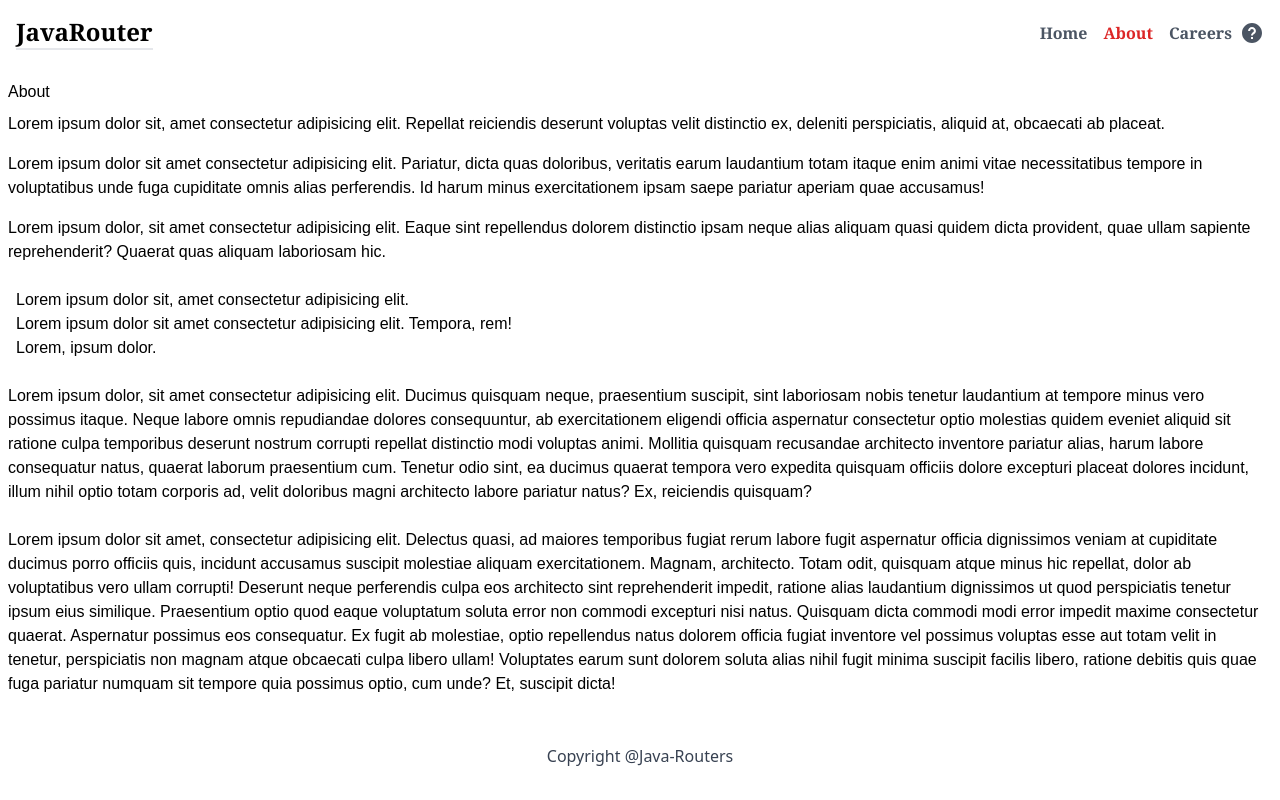
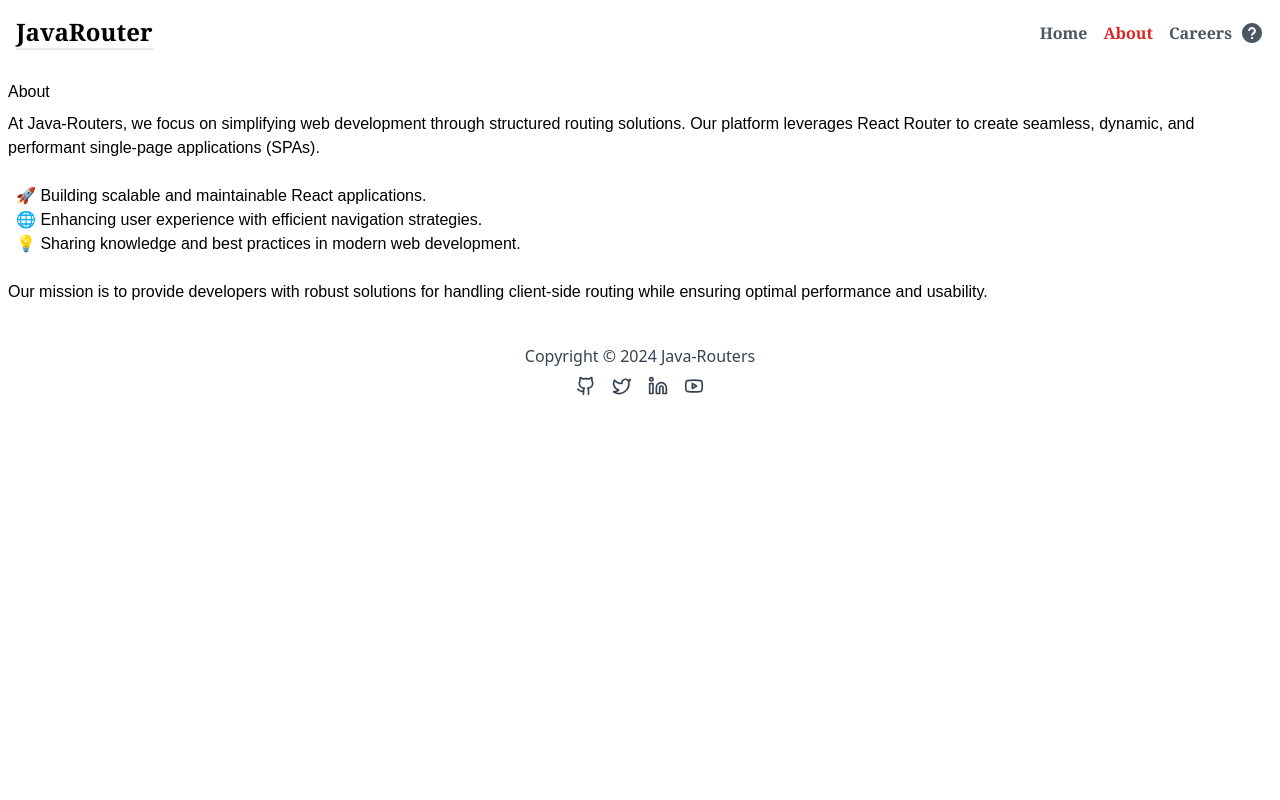
Before and after one commit to daniel-webde/JavaRouters, a React (Vite) app: page /JavaRouters/about in a window 1280 px wide. Built offline with nearby package versions, Linux system fonts and the light colour scheme; a web font is replaced by a local one.

Commit message:
Fixed help route & footer

```diff
--- a/package.json
+++ b/package.json
@@ -15,6 +15,7 @@
   },
   "dependencies": {
     "json-server": "^1.0.0-beta.1",
+    "lucide-react": "^0.475.0",
     "react": "^18.3.1",
     "react-dom": "^18.3.1",
     "react-icons": "^5.2.1",
--- a/src/App.jsx
+++ b/src/App.jsx
@@ -28,6 +28,8 @@ function App() {
         <Route index element={<Home />} />
         <Route path="about" element={<About />} />
         <Route path="help" element={<Helplayout />}>
+          <Route index element={<Contact />} />{" "}
+          {/* Contact is the default page */}
           <Route path="contact" element={<Contact />} />
           <Route path="faq" element={<FAQ />} />
         </Route>
@@ -36,11 +38,8 @@ function App() {
           element={<Careerlayout />}
           errorElement={<CareersError />}
         >
-          <Route index element={<Careers />}/>
-          <Route
-            path=":id"
-            element={<CareerDetails />}
-          />
+          <Route index element={<Careers />} />
+          <Route path=":id" element={<CareerDetails />} />
         </Route>
 
         <Route path="*" element={<NoPage />} />
--- a/src/components/Footer.jsx
+++ b/src/components/Footer.jsx
@@ -1,10 +1,27 @@
+import { Github, Twitter, Linkedin, Youtube } from "lucide-react";
 
 const Footer = () => {
+  const currentYear = new Date().getFullYear();
+
   return (
     <div className="mt-4 mb-2 text-center text-gray-700">
-        <p>Copyright @Java-Routers</p>
+      <p>Copyright &copy; {currentYear} Java-Routers</p>
+      <div className="flex justify-center space-x-4 mt-2">
+        <a href="https://github.com/yourusername" target="_blank" rel="noopener noreferrer" aria-label="GitHub">
+          <Github className="w-5 h-5 hover:text-gray-900 transition" />
+        </a>
+        <a href="https://twitter.com/yourhandle" target="_blank" rel="noopener noreferrer" aria-label="Twitter">
+          <Twitter className="w-5 h-5 hover:text-blue-500 transition" />
+        </a>
+        <a href="https://www.linkedin.com/in/yourprofile" target="_blank" rel="noopener noreferrer" aria-label="LinkedIn">
+          <Linkedin className="w-5 h-5 hover:text-blue-900 transition" />
+        </a>
+        <a href="https://www.youtube.com/c/yourchannel" target="_blank" rel="noopener noreferrer" aria-label="YouTube">
+          <Youtube className="w-5 h-5 hover:text-red-500 hover:font-semibold transition" />
+        </a>
+      </div>
     </div>
-  )
-}
+  );
+};
 
 export default Footer;
--- a/src/layout/Careerlayout.jsx
+++ b/src/layout/Careerlayout.jsx
@@ -7,9 +7,13 @@ const Careerlayout = () => {
       <div className="text-center px-1 pt-16 sm:pt-20">
         <h2>Careers</h2>
         <p>
-          Lorem ipsum, dolor sit amet consectetur adipisicing elit. Voluptatibus
-          recusandae dignissimos neque
+          <spam className="text-red-600">At Java-Routers</spam>, we believe in
+          innovation and teamwork.{" "}
+          <spam className="text-red-600">Discover</spam> career paths that will
+          challenge and inspire you. <spam className="text-red-600">Let</spam>
+          <spam className="text-green-700">'s build the future together!</spam>
         </p>
+
         {/* <Breadcrumbs /> */}
         <hr className="mx-auto w-[80%] sm:w-[50%] rounded-full bg-gray-100 h-1 mt-2" />
       </div>
--- a/src/pages/About.jsx
+++ b/src/pages/About.jsx
@@ -3,63 +3,23 @@ const About = () => {
     <div className="px-2 py-4 pt-16 sm:pt-20 font-edu">
       <p>About</p>
       <p className="py-2">
-        Lorem ipsum dolor sit, amet consectetur adipisicing elit. Repellat
-        reiciendis deserunt voluptas velit distinctio ex, deleniti perspiciatis,
-        aliquid at, obcaecati ab placeat.
-      </p>
-      <p className="py-2">
-        Lorem ipsum dolor sit amet consectetur adipisicing elit. Pariatur, dicta
-        quas doloribus, veritatis earum laudantium totam itaque enim animi vitae
-        necessitatibus tempore in voluptatibus unde fuga cupiditate omnis alias
-        perferendis. Id harum minus exercitationem ipsam saepe pariatur aperiam
-        quae accusamus!
-      </p>
-      <p className="py-2">
-        Lorem ipsum dolor, sit amet consectetur adipisicing elit. Eaque sint
-        repellendus dolorem distinctio ipsam neque alias aliquam quasi quidem
-        dicta provident, quae ullam sapiente reprehenderit? Quaerat quas aliquam
-        laboriosam hic.
+        At Java-Routers, we focus on simplifying web development through
+        structured routing solutions. Our platform leverages React Router to
+        create seamless, dynamic, and performant single-page applications
+        (SPAs).
       </p>
       <ul className="px-2 py-4">
-        <li>Lorem ipsum dolor sit, amet consectetur adipisicing elit.</li>
+        <li>🚀 Building scalable and maintainable React applications.</li>
         <li>
-          Lorem ipsum dolor sit amet consectetur adipisicing elit. Tempora, rem!
+          🌐 Enhancing user experience with efficient navigation strategies.
         </li>
-        <li>Lorem, ipsum dolor.</li>
+        <li>
+          💡 Sharing knowledge and best practices in modern web development.
+        </li>
       </ul>
-
       <p className="py-2">
-        Lorem ipsum dolor, sit amet consectetur adipisicing elit. Ducimus
-        quisquam neque, praesentium suscipit, sint laboriosam nobis tenetur
-        laudantium at tempore minus vero possimus itaque. Neque labore omnis
-        repudiandae dolores consequuntur, ab exercitationem eligendi officia
-        aspernatur consectetur optio molestias quidem eveniet aliquid sit
-        ratione culpa temporibus deserunt nostrum corrupti repellat distinctio
-        modi voluptas animi. Mollitia quisquam recusandae architecto inventore
-        pariatur alias, harum labore consequatur natus, quaerat laborum
-        praesentium cum. Tenetur odio sint, ea ducimus quaerat tempora vero
-        expedita quisquam officiis dolore excepturi placeat dolores incidunt,
-        illum nihil optio totam corporis ad, velit doloribus magni architecto
-        labore pariatur natus? Ex, reiciendis quisquam?
-      </p>
-      <p className="py-4">
-        Lorem ipsum dolor sit amet, consectetur adipisicing elit. Delectus
-        quasi, ad maiores temporibus fugiat rerum labore fugit aspernatur
-        officia dignissimos veniam at cupiditate ducimus porro officiis quis,
-        incidunt accusamus suscipit molestiae aliquam exercitationem. Magnam,
-        architecto. Totam odit, quisquam atque minus hic repellat, dolor ab
-        voluptatibus vero ullam corrupti! Deserunt neque perferendis culpa eos
-        architecto sint reprehenderit impedit, ratione alias laudantium
-        dignissimos ut quod perspiciatis tenetur ipsum eius similique.
-        Praesentium optio quod eaque voluptatum soluta error non commodi
-        excepturi nisi natus. Quisquam dicta commodi modi error impedit maxime
-        consectetur quaerat. Aspernatur possimus eos consequatur. Ex fugit ab
-        molestiae, optio repellendus natus dolorem officia fugiat inventore vel
-        possimus voluptas esse aut totam velit in tenetur, perspiciatis non
-        magnam atque obcaecati culpa libero ullam! Voluptates earum sunt dolorem
-        soluta alias nihil fugit minima suscipit facilis libero, ratione debitis
-        quis quae fuga pariatur numquam sit tempore quia possimus optio, cum
-        unde? Et, suscipit dicta!
+        Our mission is to provide developers with robust solutions for handling
+        client-side routing while ensuring optimal performance and usability.
       </p>
     </div>
   );
```
Also changed, not shown: 1 other file (tests, documents, lock files or other folders).
